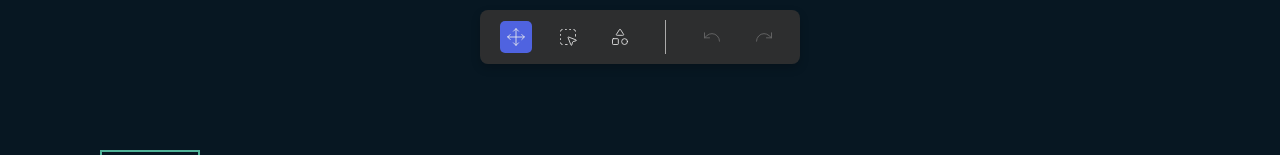
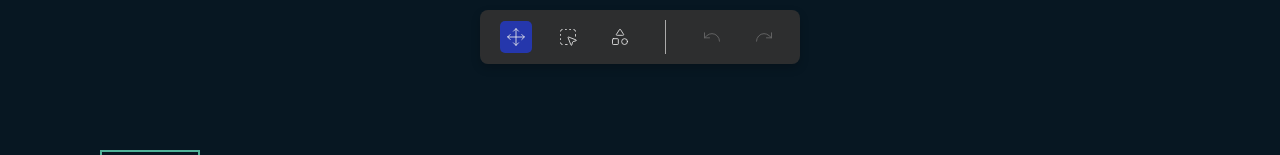
Before and after one commit to miladshiri/animateDraw, a Next.js app: page / in a window 1280 px wide. In both pictures the pointer is over the button 515 px from the left and 37 px from the top of the page. Shown: the top 155 px of the page. Built offline with nearby package versions, Linux system fonts and the light colour scheme.

Commit message:
change toolbar item back color

```diff
--- a/app/globals.css
+++ b/app/globals.css
@@ -48,7 +48,7 @@ body {
 }
 
 .toolbar button:hover {
-  background-color: #4f63e0;
+  background-color: #223ce5b0;
   transition: 0.2s ease-in-out;
   border-radius: 5px;
 }
```
